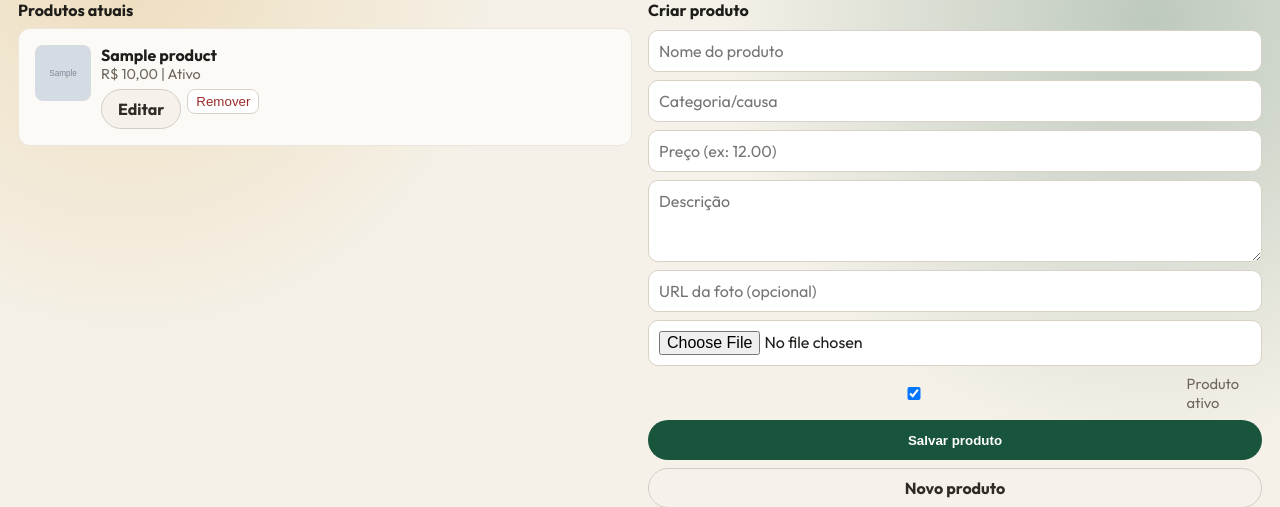
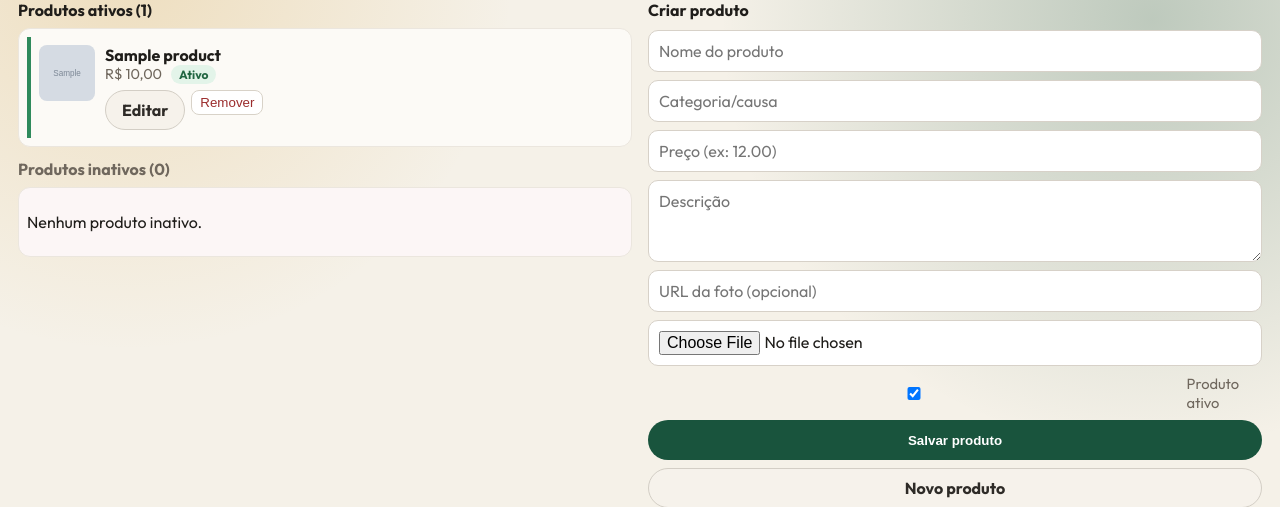
Before and after one commit to fabianopolone123/sitemissao, a Django app: page /manage/products/page/ in a window 1280 px wide. Shown: the part 76-583 px from the top of the page. Run offline with Django 5.2, Linux system fonts and the light colour scheme; a user stored in the database is signed in; tables that the repository leaves empty hold one stand-in row (values such as "Sample post"); grey boxes marked "Sample" are stand-in pictures.

Commit message:
feat: exibe botao painel apenas para logados e destaca ativos/inativos no painel

```diff
--- a/shop/views.py
+++ b/shop/views.py
@@ -132,13 +132,11 @@ def _build_qr_base64(content):
 def _staff_guard(request):
     if not request.user.is_authenticated:
         return JsonResponse({'error': 'Faça login primeiro.'}, status=401)
-    if not request.user.is_staff:
-        return JsonResponse({'error': 'Acesso permitido apenas para administradores.'}, status=403)
     return None
 
 
-def _is_staff(user):
-    return user.is_authenticated and user.is_staff
+def _can_manage(user):
+    return user.is_authenticated
 
 
 def _save_product_from_request(request, product=None):
@@ -217,10 +215,12 @@ def auth_logout(request):
 
 
 @login_required
-@user_passes_test(_is_staff)
+@user_passes_test(_can_manage)
 @require_GET
 def manage_products_page(request):
     products = Product.objects.all().order_by('name')
+    active_products = products.filter(active=True)
+    inactive_products = products.filter(active=False)
     edit_id = request.GET.get('edit')
     editing_product = None
     if edit_id:
@@ -231,13 +231,15 @@ def manage_products_page(request):
         'shop/manage_products.html',
         {
             'products': products,
+            'active_products': active_products,
+            'inactive_products': inactive_products,
             'editing_product': editing_product,
         },
     )
 
 
 @login_required
-@user_passes_test(_is_staff)
+@user_passes_test(_can_manage)
 @require_POST
 def manage_products_save_page(request):
     product_id = request.POST.get('product_id', '').strip()
@@ -254,7 +256,7 @@ def manage_products_save_page(request):
 
 
 @login_required
-@user_passes_test(_is_staff)
+@user_passes_test(_can_manage)
 @require_POST
 def manage_products_delete_page(request, product_id):
     product = get_object_or_404(Product, id=product_id)
--- a/static/shop/styles.css
+++ b/static/shop/styles.css
@@ -417,6 +417,11 @@ h1 {
     font-weight: 700;
 }
 
+.panel-subtitle-muted {
+    margin-top: 12px;
+    color: var(--muted);
+}
+
 .panel-list {
     border: 1px solid #ebe6de;
     border-radius: 12px;
@@ -432,6 +437,16 @@ h1 {
     gap: 10px;
     padding: 8px;
     border-bottom: 1px solid #ece8df;
+    border-left: 4px solid transparent;
+}
+
+.panel-row-active {
+    border-left-color: #2f8a5c;
+}
+
+.panel-row-inactive {
+    border-left-color: #9b2c2c;
+    opacity: 0.82;
 }
 
 .panel-row:last-child {
@@ -457,6 +472,30 @@ h1 {
     border-radius: 8px;
     cursor: pointer;
     padding: 4px 8px;
+}
+
+.status-chip {
+    display: inline-flex;
+    align-items: center;
+    padding: 2px 8px;
+    border-radius: 999px;
+    font-size: 0.75rem;
+    margin-left: 6px;
+    font-weight: 700;
+}
+
+.status-chip-active {
+    background: #e3f4e9;
+    color: #216642;
+}
+
+.status-chip-inactive {
+    background: #f9e3e3;
+    color: #8b2323;
+}
+
+.panel-list-inactive {
+    background: #fcf6f6;
 }
 
 .manage-header {
--- a/templates/shop/home.html
+++ b/templates/shop/home.html
@@ -14,7 +14,7 @@
     data-cart-update-template="{% url 'cart_update' 0 %}"
     data-checkout-finalize-url="{% url 'checkout_finalize' %}"
     data-auth-login-url="{% url 'auth_login' %}"
-    data-user-staff="{{ request.user.is_staff|yesno:'true,false' }}"
+    data-user-authenticated="{{ request.user.is_authenticated|yesno:'true,false' }}"
 >
     <header class="hero">
         <div class="hero-copy">
@@ -23,7 +23,7 @@
             <p class="subtitle">Cada item vendido ajuda a levantar recursos para a Missão Andrews, permitindo alcançar mais pessoas, oferecer apoio com remédios, cestas básicas e outras necessidades, além de levar o amor de Jesus a mais comunidades.</p>
             <div class="mobile-actions">
                 <button id="open-login-mobile" class="secondary-button" type="button">Login</button>
-                {% if request.user.is_staff %}
+                {% if request.user.is_authenticated %}
                     <a id="open-panel-mobile" class="secondary-button link-button" href="{% url 'manage_products_page' %}">Painel</a>
                 {% endif %}
                 <button id="open-cart-mobile" class="cart-button" type="button" data-open-cart>
@@ -34,7 +34,7 @@
 
         <div class="header-actions">
             <button id="open-login-desktop" class="secondary-button" type="button">Login</button>
-            {% if request.user.is_staff %}
+            {% if request.user.is_authenticated %}
                 <a id="open-panel-desktop" class="secondary-button link-button" href="{% url 'manage_products_page' %}">Painel produtos</a>
             {% endif %}
             <button id="open-cart-desktop" class="cart-button" type="button" data-open-cart>
--- a/templates/shop/manage_products.html
+++ b/templates/shop/manage_products.html
@@ -29,14 +29,14 @@
 
         <section class="panel-grid">
             <div>
-                <p class="panel-subtitle">Produtos atuais</p>
+                <p class="panel-subtitle">Produtos ativos ({{ active_products|length }})</p>
                 <div class="panel-list">
-                    {% for product in products %}
-                        <article class="panel-row">
+                    {% for product in active_products %}
+                        <article class="panel-row panel-row-active">
                             <img src="{{ product.image_source }}" alt="{{ product.name }}">
                             <div>
                                 <strong>{{ product.name }}</strong>
-                                <div class="cart-meta">R$ {{ product.price }} | {% if product.active %}Ativo{% else %}Inativo{% endif %}</div>
+                                <div class="cart-meta">R$ {{ product.price }} <span class="status-chip status-chip-active">Ativo</span></div>
                                 <div class="panel-row-actions">
                                     <a class="secondary-button link-button" href="{% url 'manage_products_page' %}?edit={{ product.id }}">Editar</a>
                                     <form method="post" action="{% url 'manage_products_delete_page' product.id %}" onsubmit="return confirm('Deseja remover este produto?');">
@@ -47,7 +47,29 @@
                             </div>
                         </article>
                     {% empty %}
-                        <p>Nenhum produto cadastrado.</p>
+                        <p>Nenhum produto ativo.</p>
+                    {% endfor %}
+                </div>
+
+                <p class="panel-subtitle panel-subtitle-muted">Produtos inativos ({{ inactive_products|length }})</p>
+                <div class="panel-list panel-list-inactive">
+                    {% for product in inactive_products %}
+                        <article class="panel-row panel-row-inactive">
+                            <img src="{{ product.image_source }}" alt="{{ product.name }}">
+                            <div>
+                                <strong>{{ product.name }}</strong>
+                                <div class="cart-meta">R$ {{ product.price }} <span class="status-chip status-chip-inactive">Inativo</span></div>
+                                <div class="panel-row-actions">
+                                    <a class="secondary-button link-button" href="{% url 'manage_products_page' %}?edit={{ product.id }}">Editar</a>
+                                    <form method="post" action="{% url 'manage_products_delete_page' product.id %}" onsubmit="return confirm('Deseja remover este produto?');">
+                                        {% csrf_token %}
+                                        <button type="submit" class="danger-btn">Remover</button>
+                                    </form>
+                                </div>
+                            </div>
+                        </article>
+                    {% empty %}
+                        <p>Nenhum produto inativo.</p>
                     {% endfor %}
                 </div>
             </div>
```
